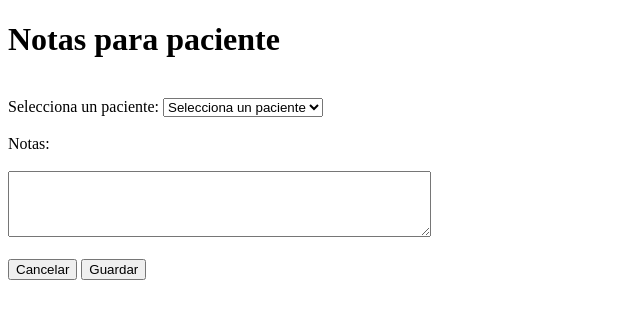
After one commit to DianaOvski/Meditaal2.0, a PHP site: page /views/task/notes.php in a window 1280 px wide. The commit adds this page. Shown: the top 319 px of the page, without its empty margins (0-640 px from the left). Run offline with PHP 8.4, Linux system fonts and the light colour scheme; the template is opened without the code that fills it, so the values that code supplies are empty; some libraries are stand-ins or nearby versions.

Commit message:
NotasPaciente sin Select

```diff
--- a/views/layout/layout.php
+++ b/views/layout/layout.php
@@ -26,6 +26,7 @@
           <a href="index.php?action=create">Crear usuario</a>
           <a href="../views/users/createUser.php">Crear usuario Sin crear</a>
           <a href="../views/calendario/calendario.html">Agenda</a>
+          <a href="index.php?action=notes">Notas</a>
         </div>
         <div class="bottom-link">
           <a href="index.php?action=logout">Cerrar sesión</a>
--- /dev/null
+++ b/views/task/notes.php
@@ -0,0 +1,33 @@
+<!DOCTYPE html>
+<html lang="en">
+<head>
+    <meta charset="UTF-8">
+    <meta name="viewport" content="width=device-width, initial-scale=1.0">
+    <script src="https://code.jquery.com/jquery-3.6.0.min.js"></script>
+    <script src="https://cdn.jsdelivr.net/npm/sweetalert2@11"></script>
+    <script src="../public/js/loadPatient.js"></script>
+    <link rel="stylesheet" href="../public/css/pendingTask.css">
+    <link rel="stylesheet" href="https://cdnjs.cloudflare.com/ajax/libs/remixicon/4.6.0/remixicon.min.css" integrity="sha512-XcIsjKMcuVe0Ucj/xgIXQnytNwBttJbNjltBV18IOnru2lDPe9KRRyvCXw6Y5H415vbBLRm8+q6fmLUU7DfO6Q==" crossorigin="anonymous" referrerpolicy="no-referrer" />
+
+    <title>Notas</title>
+</head>
+
+<h1>Notas para paciente</h1><br>
+    <form action="index.php?action=saveNote" method="POST">
+        <label for="patient_id">Selecciona un paciente:</label>
+        <select name="patient_id" id="patient_id" required>
+            <option value="">Selecciona un paciente</option>
+            <?php foreach ($patients as $patient): ?>
+                <option value="<?php echo $patient['id']; ?>"><?php echo $patient['name']; ?></option>
+            <?php endforeach; ?>
+        </select><br><br>
+        <label for="note">Notas: </label><br><br>
+        <textarea name="note" id="note" rows="4" cols="50" required></textarea><br><br>
+
+        <div>
+            <button type="button" onclick="window.location.href='index.php?action=dashboard'">Cancelar</button>
+            <button type="submit">Guardar</button>
+        </div>
+    </form>
+
+</html>
```
Also changed, not shown: controllers/TaskController.php (+18 -0 lines), public/index.php (+6 -4 lines).
